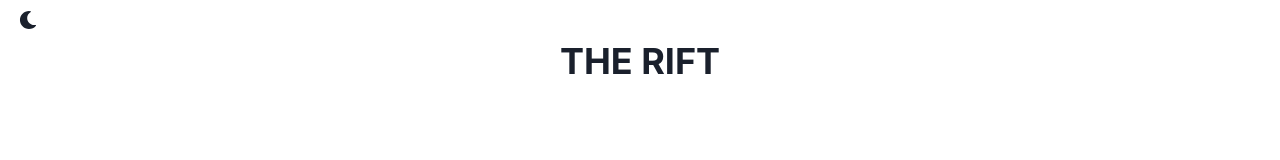
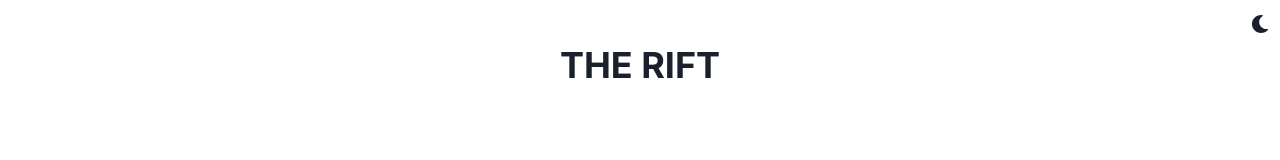
Before and after one commit to juliandans/the-rift, a React (Create React App) app: page / in a window 1280 px wide. Shown: the top 160 px of the page. Built offline with nearby package versions, Linux system fonts and the light colour scheme.

Commit message:
fixed light/darkmode button styling

```diff
--- a/src/App.js
+++ b/src/App.js
@@ -1,5 +1,5 @@
 import React from 'react';
-import { ChakraProvider } from '@chakra-ui/react';
+import { ChakraProvider, Flex, Spacer } from '@chakra-ui/react';
 import { BrowserRouter, Switch, Route, useParams } from "react-router-dom"
 import Home from "./Pages/home"
 import Fof from "./Pages/404"
@@ -11,7 +11,10 @@ import { ColorModeSwitcher } from './ColorModeSwitcher';
 export default function App() {
   return (
     <ChakraProvider>
-      <ColorModeSwitcher justifySelf="flex-end" /> {/* Dark Mode/Light Mode */}
+      <Flex justify="right">
+        <Spacer />
+        <ColorModeSwitcher /> {/* Dark Mode/Light Mode */}
+      </Flex>
       <BrowserRouter>
         <Switch>
           <Route exact path="/">
--- a/src/ColorModeSwitcher.js
+++ b/src/ColorModeSwitcher.js
@@ -15,6 +15,8 @@ export const ColorModeSwitcher = props => {
       variant="ghost"
       color="current"
       marginLeft="2"
+      marginTop="1"
+      isRound={true}
       onClick={toggleColorMode}
       icon={<SwitchIcon />}
       {...props}
--- a/src/index.js
+++ b/src/index.js
@@ -5,7 +5,7 @@ import { ColorModeScript } from '@chakra-ui/react';
 
 ReactDOM.render(
     (<>
-      <ColorModeScript />
+      <ColorModeScript/>
       <App />
     </>),
   document.getElementById('root')
```
